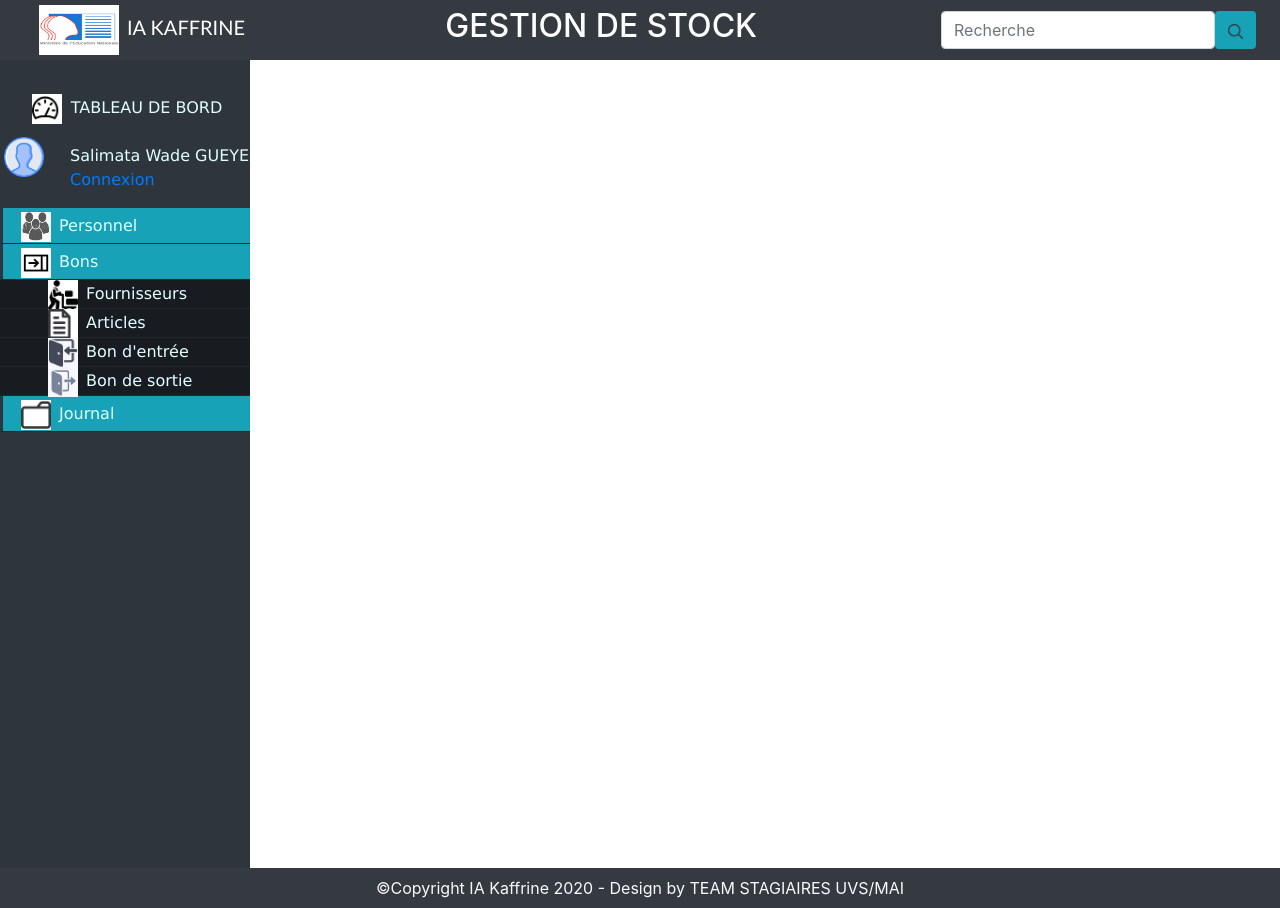
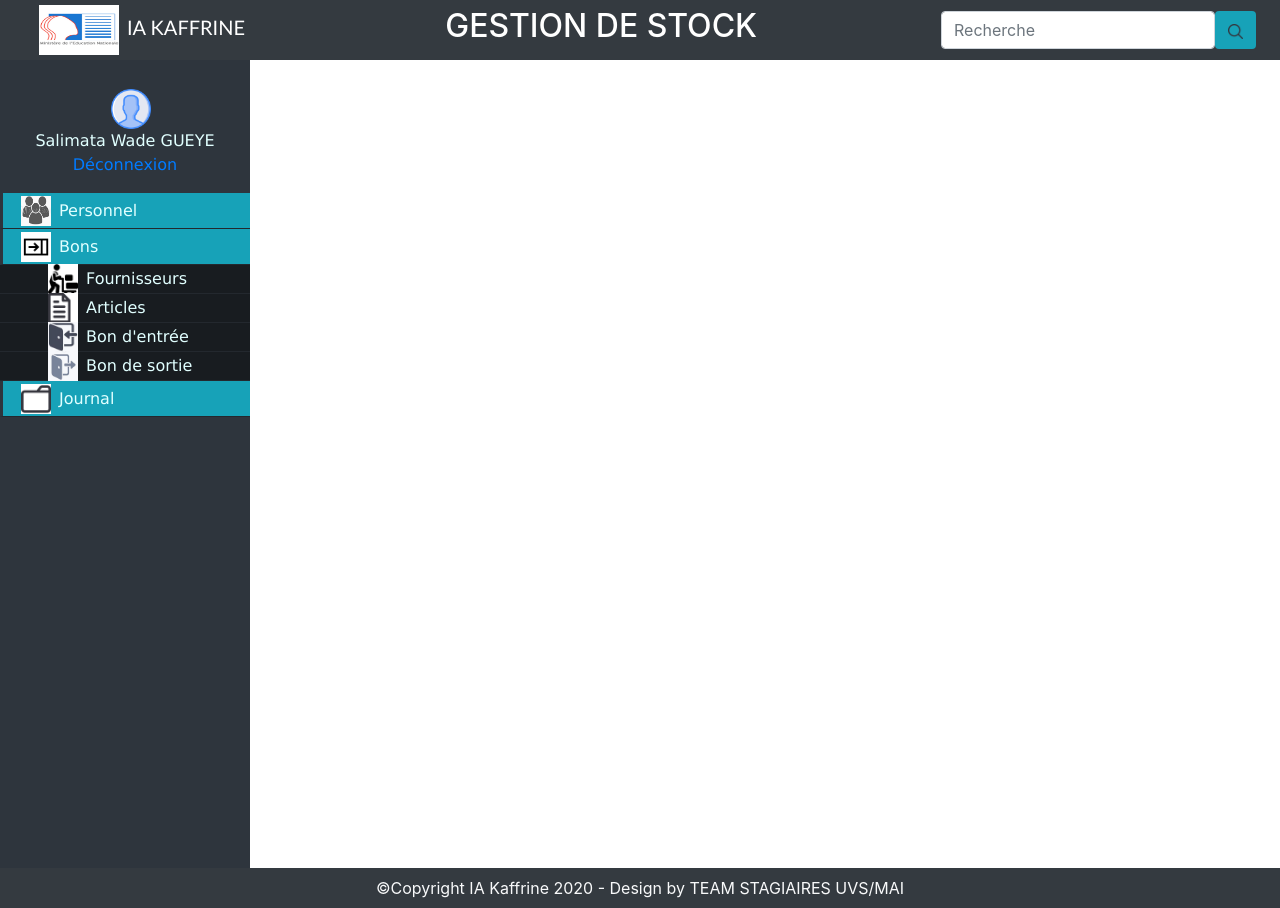
Before and after one commit to kalisto11/gestock, a PHP site: page /default.php in a window 1280 px wide. Run offline with PHP 8.4, Linux system fonts and the light colour scheme; data that the repository does not hold is empty.

Commit message:
ameliorations design

```diff
--- a/public/default.php
+++ b/public/default.php
@@ -33,13 +33,13 @@
             <div class="row mt-5">
                 <!-- PANNEAU TITRE ET MENU LATERAL -->
                 <div class="nav-side-menu mt-5 col-3">
-                    <div class="text-center mt-5"><img src="images/icones/tableau de bord.JPG" class="mr-1 ml-1 menu-icone"> TABLEAU DE BORD</div><br/>
                     <div class="row justify-content-center">
-                        <div class="col-3">
+                        <div class="col-3 mt-5 ml-1">
                                  <img src="images/icones/utilisateur.png" class=" mr-1 ml-1 sous-menu">
                         </div>
-                        <div class="col-9">
-                                 <p>Salimata Wade GUEYE <br/><a href="/gestock/public/Salimata Wade Gueye">Connexion</a></p>
+                        <div class="col-9 mt-2 text-center">
+                                 <p>Salimata Wade GUEYE<br/>
+                                 <a href="/gestock/public/Salimata Wade Gueye">Déconnexion</a></p>
                         </div>
                     </div>
                     <div class="menu-list">
```
